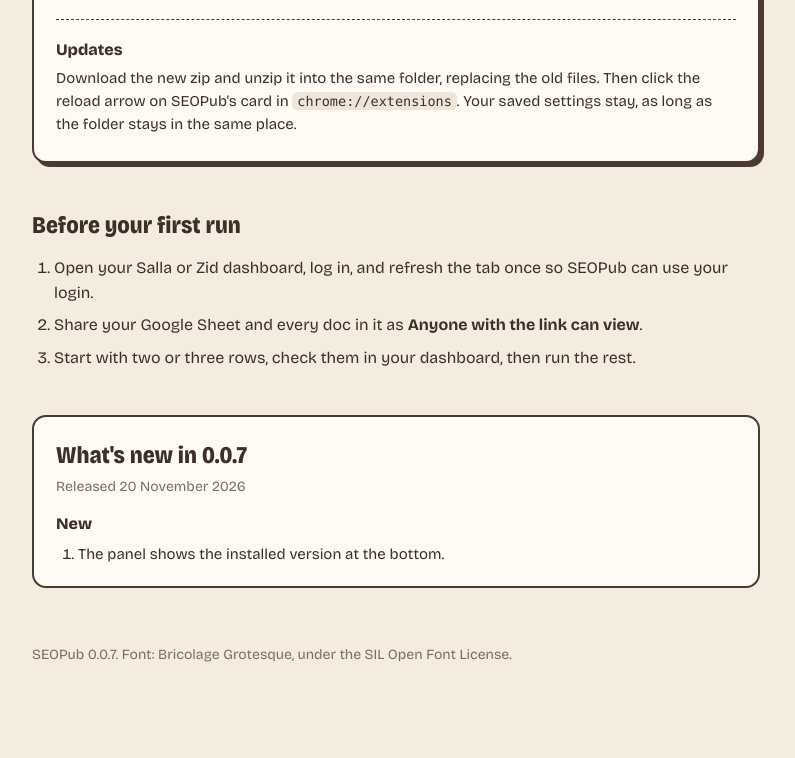
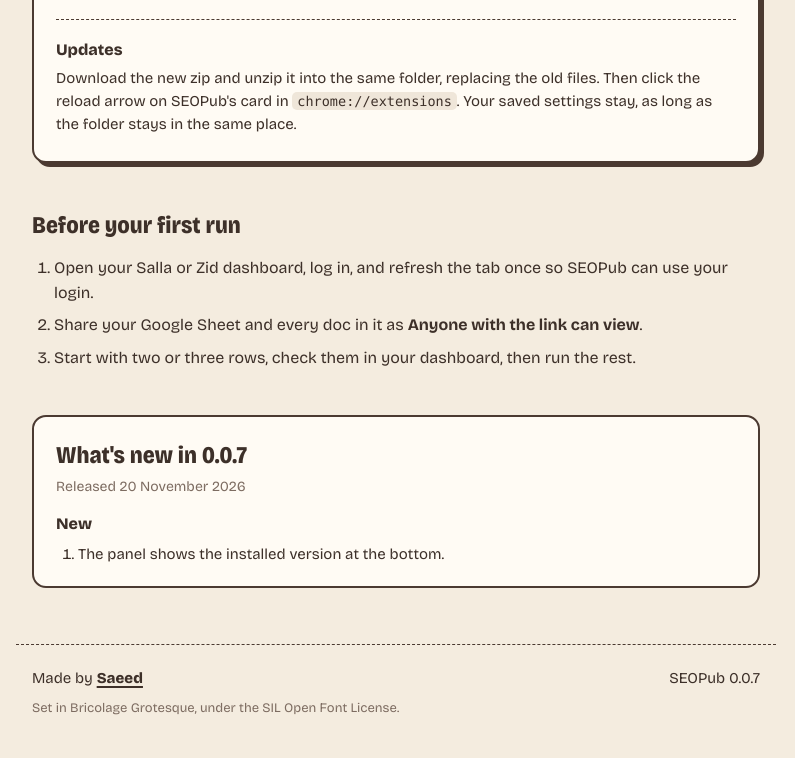
Before and after one commit to saeeedhany/seopub, a plain HTML site: page index.html in a window 1280 px wide. Shown: the part 953-1711 px from the top of the page, without its empty margins (244-1039 px from the left). Before the commit the page ends 1659 px from the top, so only its background shows below. Drawn offline with Linux system fonts and the light colour scheme; no server answers.

Commit message:
Footer credit

```diff
--- a/index.html
+++ b/index.html
@@ -266,10 +266,26 @@ code {
 footer {
   max-width: 760px;
   margin: 0 auto;
-  padding: 0 16px 40px;
+  padding: 22px 16px 40px;
+  border-top: 1.5px dashed var(--edge);
   font-size: 14px;
   color: var(--muted);
 }
+.made {
+  display: flex;
+  flex-wrap: wrap;
+  justify-content: space-between;
+  gap: 6px 16px;
+  font-size: 15px;
+  color: var(--ink);
+}
+.made a {
+  font-weight: 800;
+  text-decoration-thickness: 2px;
+  text-underline-offset: 3px;
+}
+.made a:hover { background: var(--honey); }
+.credit { margin-top: 8px; font-size: 13px; }
 
 @media (max-width: 480px) {
   .panel, .notes { padding: 20px 16px; }
@@ -355,7 +371,10 @@ footer {
   </section>
 </main>
 
-<footer>SEOPub 0.0.7. Font: Bricolage Grotesque, under the SIL Open Font License.</footer>
+<footer>
+  <div class="made"><span>Made by <a href="https://saeed.cool">Saeed</a></span><span>SEOPub 0.0.7</span></div>
+  <p class="credit">Set in Bricolage Grotesque, under the SIL Open Font License.</p>
+</footer>
 
 <script>
 (() => {
```
